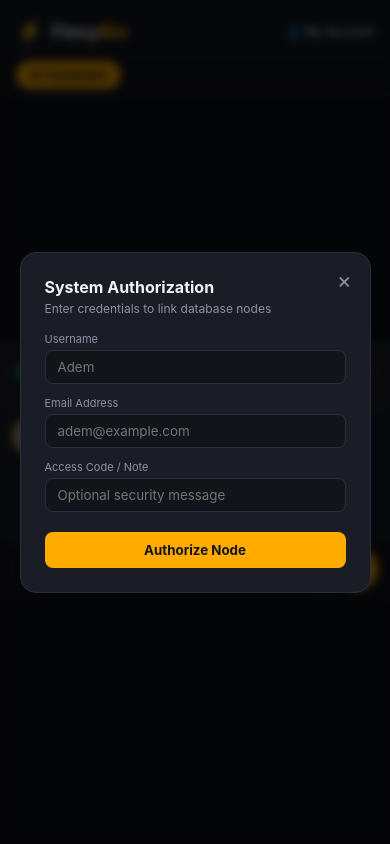
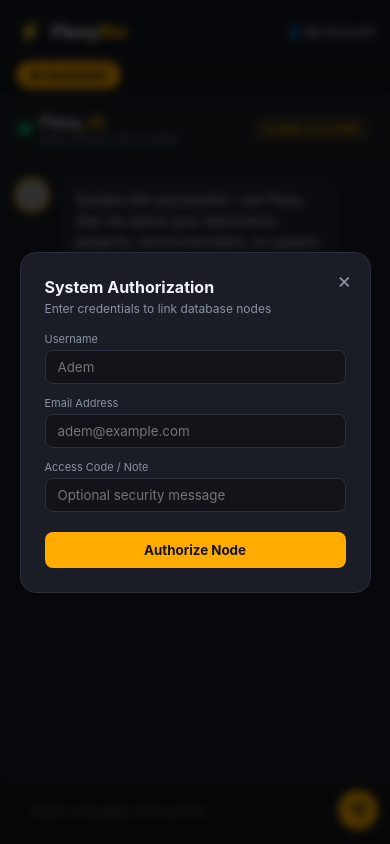
Before and after one commit to witherg033/flexy-bio-chatbot, a plain HTML site: page templates/index.html in a window 390 px wide. Both pictures are taken after a click on the button "👤 My Account". Drawn offline with Linux system fonts and the light colour scheme; grey boxes are pictures that could not be loaded.

Commit message:
Update test.css

```diff
--- a/static/test.css
+++ b/static/test.css
@@ -17,10 +17,15 @@
     font-family: -apple-system, BlinkMacSystemFont, "Segoe UI", Roboto, sans-serif;
 }
 
+html, body {
+    height: 100%;
+    width: 100%;
+    overflow: hidden;
+}
+
 body {
     background-color: var(--bg-dark);
     color: var(--text-main);
-    min-height: 100vh;
     display: flex;
     flex-direction: column;
 }
@@ -33,6 +38,7 @@
     justify-content: space-between;
     align-items: center;
     border-bottom: 1px solid var(--card-border);
+    flex-shrink: 0;
 }
 
 .brand {
@@ -111,6 +117,7 @@
     justify-content: space-between;
     align-items: center;
     border-bottom: 1px solid var(--card-border);
+    flex-shrink: 0;
 }
 
 .category-links {
@@ -151,12 +158,14 @@
     justify-content: center;
     align-items: center;
     padding: 24px;
+    min-height: 0; /* Ensures inner flex children can scroll */
 }
 
 .chat-card {
     width: 100%;
     max-width: 850px;
-    height: 70vh;
+    height: 100%;
+    max-height: 750px;
     background: var(--card-bg);
     border: 1px solid var(--card-border);
     border-radius: 18px;
@@ -173,6 +182,7 @@
     display: flex;
     justify-content: space-between;
     align-items: center;
+    flex-shrink: 0;
 }
 
 .bot-info {
@@ -262,6 +272,7 @@
     padding: 14px 20px;
     background: rgba(0, 0, 0, 0.2);
     border-top: 1px solid var(--card-border);
+    flex-shrink: 0;
 }
 
 .chat-form {
@@ -312,6 +323,7 @@
     opacity: 0;
     pointer-events: none;
     transition: opacity 0.3s ease;
+    z-index: 100;
 }
 
 .login-modal-overlay.active {
@@ -369,10 +381,9 @@
 }
 
 /* ==========================================================================
-   MOBILE & APK NATIVE APP OPTIMIZATIONS
+   MOBILE & APK FULL-SCREEN EXPANSION FIX
    ========================================================================== */
 @media (max-width: 768px) {
-    /* 1. Prevent Phone Status Bar (Clock/Battery) Overlap */
     .top-navbar {
         padding-top: max(18px, env(safe-area-inset-top));
         padding-bottom: 10px;
@@ -380,49 +391,44 @@
         padding-right: 16px;
     }
 
-    .brand {
-        font-size: 18px;
-    }
+    .brand { font-size: 18px; }
+    .account-link { font-size: 12px; }
+    .search-container { display: none; }
+    .sub-navbar { padding: 6px 16px; }
 
-    .account-link {
-        font-size: 12px;
-    }
-
-    .search-container {
-        display: none; /* Hidden on mobile to keep header clean */
-    }
-
-    .sub-navbar {
-        padding: 6px 16px;
-    }
-
-    /* 2. Full-Screen Edge-to-Edge Layout for Mobile */
+    /* Forces workspace and chat-card to fill ALL remaining screen height */
     .workspace-container {
         padding: 0;
         flex: 1;
         display: flex;
+        flex-direction: column;
+        align-items: stretch;
+        justify-content: flex-start;
+        height: 100%;
+        min-height: 0;
     }
 
     .chat-card {
         width: 100%;
         max-width: 100%;
         height: 100%;
+        max-height: 100%;
+        flex: 1;
         border: none;
         border-radius: 0;
         box-shadow: none;
     }
 
     .chat-messages {
-        padding: 12px;
+        padding: 14px;
     }
 
     .message-row {
         max-width: 90%;
     }
 
-    /* 3. Bottom spacing for Android navigation/gesture bar */
     .chat-input-area {
         padding: 10px 12px;
-        padding-bottom: max(12px, env(safe-area-inset-bottom));
+        padding-bottom: max(14px, env(safe-area-inset-bottom));
     }
 }
```
